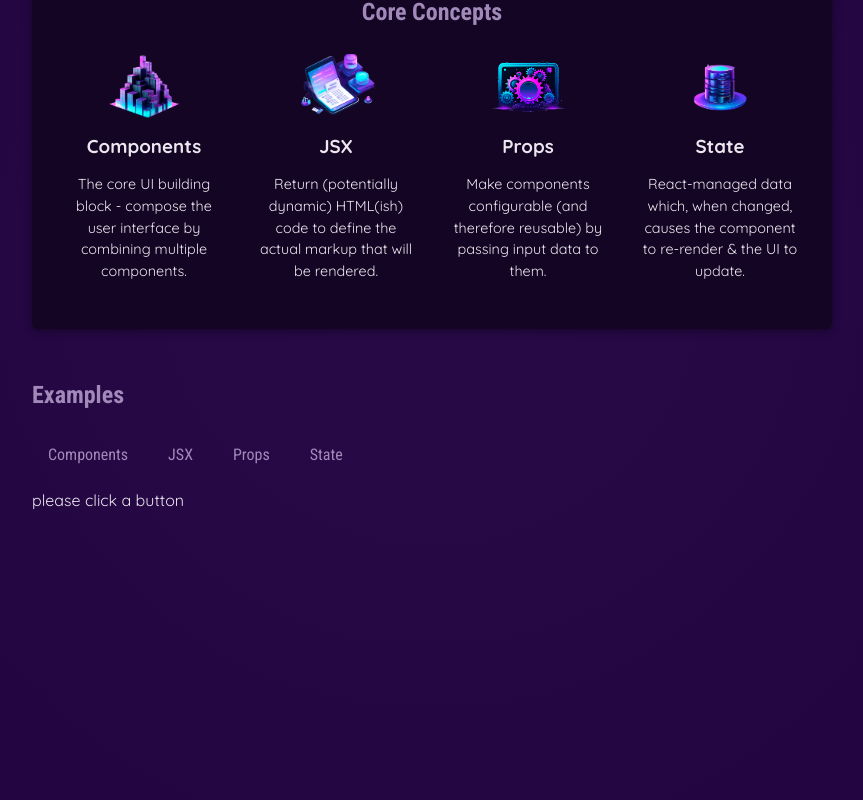
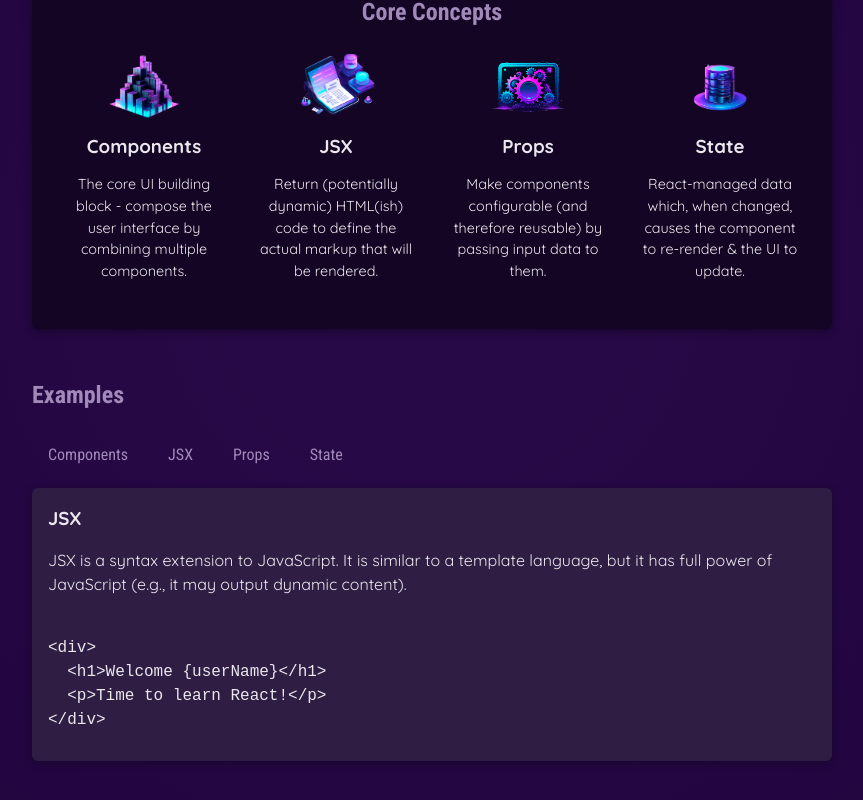
Before and after one commit to sairam751/React, a React (Vite) app: page / in a window 1280 px wide. Shown: the part 370-1170 px from the top of the page, without its empty margins (208-1071 px from the left). Built offline with nearby package versions, Linux system fonts and the light colour scheme.

Commit message:
Rendering dynamic message fro data file

```diff
--- a/src/App.jsx
+++ b/src/App.jsx
@@ -1,14 +1,16 @@
-import { CORE_CONCEPTS } from './data.js';
+import { CORE_CONCEPTS,EXAMPLES } from './data.js';
 import Header from './components/Header/Header.jsx';
 import CoreConcept from './components/CoreConcept.jsx';
 import TabButton from './components/TabButton.jsx';
 import { useState} from 'react';
 
+//import { EXAMPLES } from './data.js';
+
 function App() {
 
   // Use state can only be used in the direct react components. we can use usestate here
 
-  const [selectedTopic, setSelectedTopic] = useState('please click a button')
+  const [selectedTopic, setSelectedTopic] = useState('jsx');
   let tabContent = "Please select a button"
 
   function handleSelect(selectedButton) {
@@ -42,12 +44,18 @@ console.log("App Component")
         <section id="examples">
           <h2>Examples</h2>
           <menu>
-            <TabButton onSelect1={() => handleSelect('Components')}>Components</TabButton>
-            <TabButton onSelect1={() =>handleSelect('JSX')}>JSX</TabButton>
-            <TabButton onSelect1={() =>handleSelect('Props')}>Props</TabButton>
-            <TabButton onSelect1={() =>handleSelect('State')}>State</TabButton>
+            <TabButton onSelect1={() => handleSelect('components')}>Components</TabButton>
+            <TabButton onSelect1={() =>handleSelect('jsx')}>JSX</TabButton>
+            <TabButton onSelect1={() =>handleSelect('props')}>Props</TabButton>
+            <TabButton onSelect1={() =>handleSelect('state')}>State</TabButton>
           </menu>
-          {selectedTopic}
+          <div id="tab-content">
+            <h3>{EXAMPLES[selectedTopic].title}</h3>
+            <p>{EXAMPLES[selectedTopic].description}</p>
+            <pre>
+              <code>{EXAMPLES[selectedTopic].code}</code>
+            </pre>
+          </div>
         </section>
       </main>
     </div>
--- a/src/data.js
+++ b/src/data.js
@@ -29,3 +29,54 @@ export const CORE_CONCEPTS = [
       'React-managed data which, when changed, causes the component to re-render & the UI to update.',
   },
 ];
+
+export const EXAMPLES = {
+  components: {
+    title: 'Components',
+    description:
+      'Components are the building blocks of React applications. A component is a self-contained module (HTML + optional CSS + JS) that renders some output.',
+    code: `
+function Welcome() {
+  return <h1>Hello, World!</h1>;
+}`,
+  },
+  jsx: {
+    title: 'JSX',
+    description:
+      'JSX is a syntax extension to JavaScript. It is similar to a template language, but it has full power of JavaScript (e.g., it may output dynamic content).',
+    code: `
+<div>
+  <h1>Welcome {userName}</h1>
+  <p>Time to learn React!</p>
+</div>`,
+  },
+  props: {
+    title: 'Props',
+    description:
+      'Components accept arbitrary inputs called props. They are like function arguments.',
+    code: `
+function Welcome(props) {
+  return <h1>Hello, {props.name}</h1>;
+}`,
+  },
+  state: {
+    title: 'State',
+    description:
+      'State allows React components to change their output over time in response to user actions, network responses, and anything else.',
+    code: `
+function Counter() {
+  const [isVisible, setIsVisible] = useState(false);
+
+  function handleClick() {
+    setIsVisible(true);
+  }
+
+  return (
+    <div>
+      <button onClick={handleClick}>Show Details</button>
+      {isVisible && <p>Amazing details!</p>}
+    </div>
+  );
+}`,
+  },
+};
```
